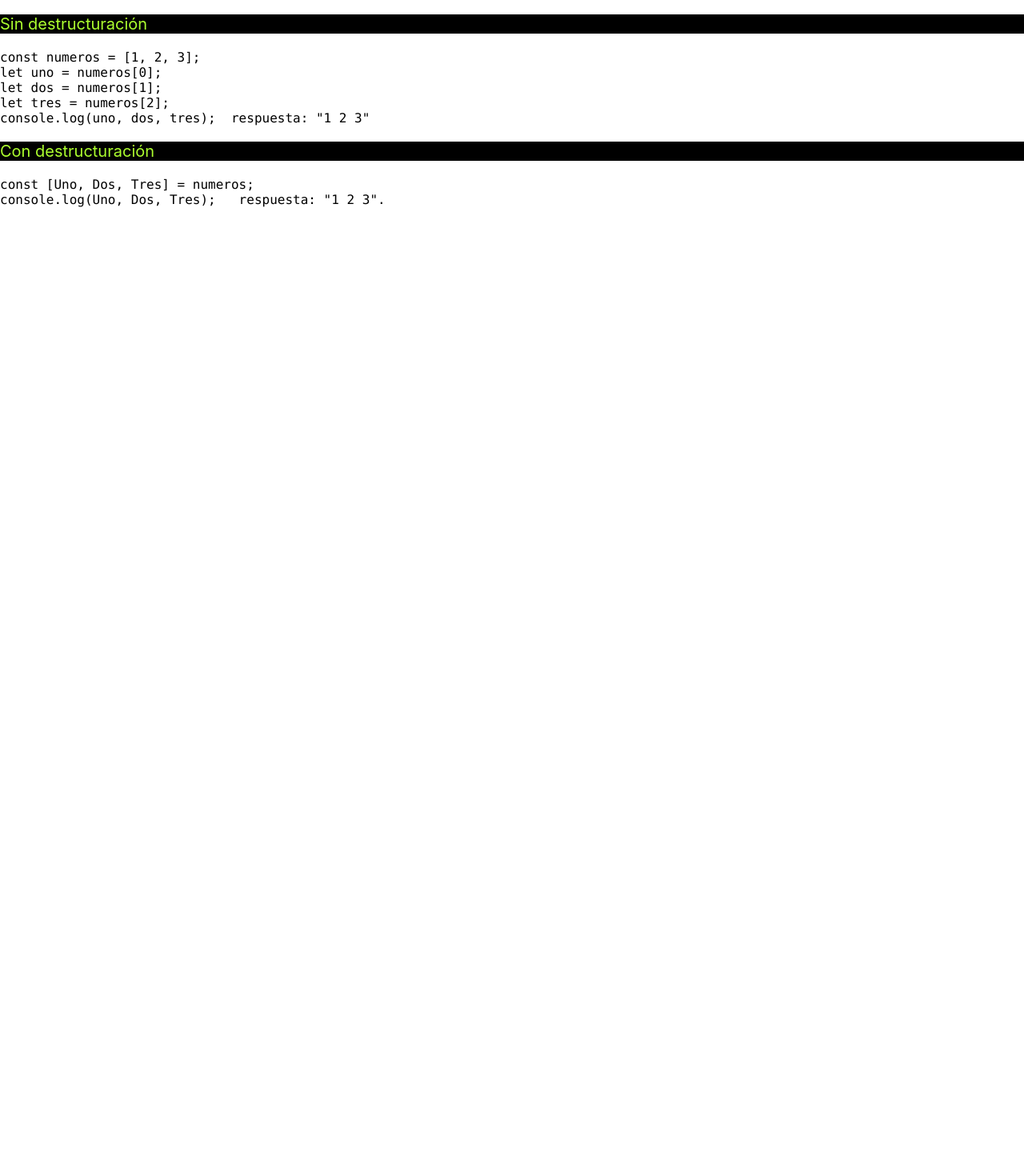
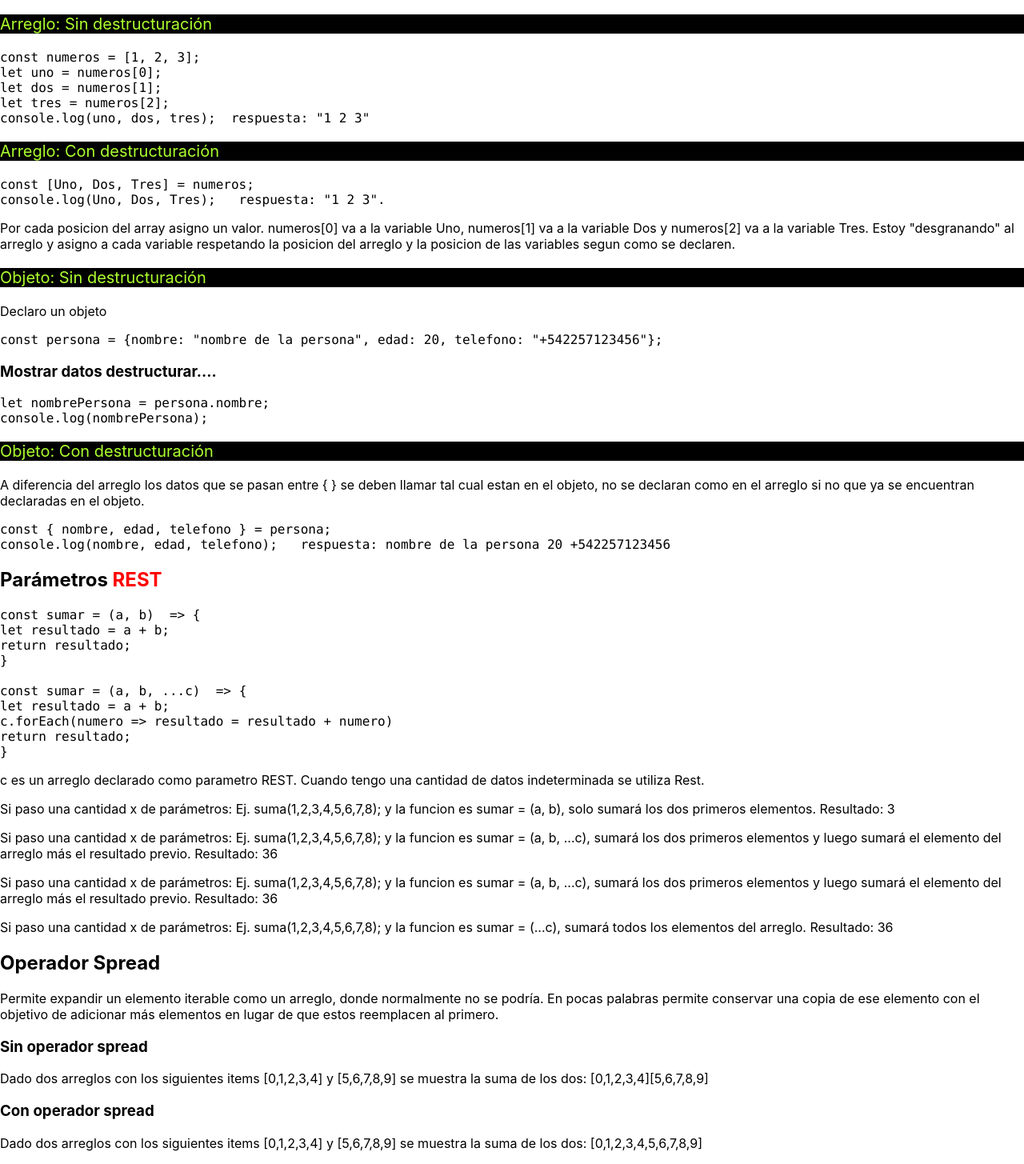
Before and after one commit to patricioprietogaray/numen2023, a React (Create React App) app: page / in a window 1280 px wide. Shown: the part 173-1628 px from the top of the page at 80% size. Before the commit the page ends 800 px from the top, so only its background shows below. Built offline with nearby package versions, Linux system fonts and the light colour scheme.

Commit message:
spread operator

```diff
--- a/src/App.js
+++ b/src/App.js
@@ -13,6 +13,66 @@ function App() {
   const [Uno, Dos, Tres] = numeros;
   console.log(Uno, Dos, Tres);
 
+  /// destructuracion con un objeto
+  const persona = {
+    nombre: "nombre de la persona",
+    edad: 20,
+    telefono: "+542257123456"
+  };
+
+  let nombrePersona = persona.nombre;
+  console.log(nombrePersona);
+
+  const { nombre, edad, telefono } = persona;
+  console.log(nombre, edad, telefono);
+
+  const sumar = (a, b, ...c) => {
+    let resultado = a + b;
+    console.log("a: "+a);
+    console.log("b: " + b);
+    console.log("...c: " + c);
+
+    // c es un arreglo declarado como parametro REST
+    c.forEach(numero => resultado = resultado + numero)
+
+    return resultado;
+  }
+
+  const sumar2 = (a, b) => {
+    let resultado = a + b;
+
+    return resultado;
+  }
+
+  const sumar3 = (...c) => {
+    let resultado = 0;
+
+    // c es un arreglo declarado como parametro REST
+    c.forEach(numero => resultado = resultado + numero)
+
+    return resultado;
+  }
+
+  const sumar4 = (a, b, ...c) => {
+    let resultado = a + b;
+
+    // c es un arreglo declarado como parametro REST
+    for (let i = 0; i < c.length; i++) {
+      let numero = c[i];
+      resultado = resultado + numero;
+    }
+    return resultado;
+  }
+
+  const array1 = [0, 1, 2, 3, 4];
+  const array2 = [5, 6, 7, 8, 9];
+  const array3 = [array1, array2];
+  const array4 = [...array1, ...array2];
+  console.log(array1);
+  console.log(array2);
+  console.log(array3);
+  console.log(array4);
+
   return (
     <>
       <h1>Clase 19 - React 03</h1>
@@ -21,7 +81,7 @@ function App() {
         en sus posiciones a modo de poder acceder a sus propiedades sin tener que acceder
         por medio de la notacion de punto o <span style={{color: "red"}}>dotwalking</span>.
       </p>
-      <p style={{fontSize:"20px", color:"greenyellow", backgroundColor:"black"}}>Sin destructuración</p>
+      <p style={{fontSize:"20px", color:"greenyellow", backgroundColor:"black"}}>Arreglo: Sin destructuración</p>
       <pre>
         <code>
           const numeros = [1, 2, 3]; <br />
@@ -33,14 +93,94 @@ function App() {
         </code>
       </pre>
 
-      <p style={{fontSize:"20px", color:"greenyellow", backgroundColor:"black"}}>Con destructuración</p>
+      <p style={{fontSize:"20px", color:"greenyellow", backgroundColor:"black"}}>Arreglo: Con destructuración</p>
       <pre>
         <code>
           const [Uno, Dos, Tres] = numeros; <br />
           console.log(Uno, Dos, Tres);   respuesta: "1 2 3".
         </code>
       </pre>
+      <p>Por cada posicion del array asigno un valor. numeros[0] va a la variable Uno, numeros[1]
+        va a la variable Dos y numeros[2] va a la variable Tres. Estoy "desgranando" al arreglo y asigno a
+        cada variable respetando la posicion del arreglo y la posicion de las variables segun como
+        se declaren. </p>
 
+      <p style={{fontSize:"20px", color:"greenyellow", backgroundColor:"black"}}>Objeto: Sin destructuración</p>
+      <p>Declaro un objeto</p>
+      <pre>
+        <code>
+          const persona = {'{'}
+            nombre: "nombre de la persona",
+            edad: 20,
+            telefono: "+542257123456"
+          {'};'}
+        </code>
+      </pre>
+      <h3>Mostrar datos destructurar....</h3>
+      <pre>
+        <code>
+          let nombrePersona = persona.nombre; <br />
+          console.log(nombrePersona);
+        </code>
+      </pre>
+      <p style={{fontSize:"20px", color:"greenyellow", backgroundColor:"black"}}>Objeto: Con destructuración</p>
+      <p>A diferencia del arreglo los datos que se pasan entre {'{ }'} se deben llamar tal cual estan en
+        el objeto, no se declaran como en el arreglo si no que ya se encuentran declaradas en el objeto.</p>
+      <pre>
+        <code>
+          const {'{ nombre, edad, telefono }'} = persona; <br />
+            console.log(nombre, edad, telefono);   respuesta: nombre de la persona 20 +542257123456
+        </code>
+      </pre>
+
+      <h2>Parámetros <span style={{ color: "red" }}>REST</span></h2>
+      <pre>
+        <code>
+          const sumar = (a, b) {' => {'} <br />
+            let resultado = a + b; <br />
+            return resultado; <br />
+          {'}'} <br />
+          <br />
+          const sumar = (a, b, ...c) {' => {'} <br />
+            let resultado = a + b; <br />
+
+            c.forEach(numero {'=>'} resultado = resultado + numero) <br />
+
+            return resultado; <br />
+          {'}'} <br />
+        </code>
+      </pre>
+      <p>c es un arreglo declarado como parametro REST. Cuando tengo una cantidad de
+        datos indeterminada se utiliza Rest.
+      </p>
+      <p>
+        Si paso una cantidad x de parámetros: Ej. suma(1,2,3,4,5,6,7,8); y la funcion es sumar = (a, b),
+        solo sumará los dos primeros elementos. Resultado: {sumar2(1,2,3,4,5,6,7,8)}
+      </p>
+      <p>
+        Si paso una cantidad x de parámetros: Ej. suma(1,2,3,4,5,6,7,8); y la funcion es sumar = (a, b, ...c),
+        sumará los dos primeros elementos y luego sumará el elemento del arreglo más el resultado
+        previo. Resultado: {sumar(1, 2, 3, 4, 5, 6, 7, 8)}
+      </p>
+      <p>
+        Si paso una cantidad x de parámetros: Ej. suma(1,2,3,4,5,6,7,8); y la funcion es sumar = (a, b, ...c),
+        sumará los dos primeros elementos y luego sumará el elemento del arreglo más el resultado
+        previo. Resultado: {sumar4(1, 2, 3, 4, 5, 6, 7, 8)}
+      </p>
+      <p>
+        Si paso una cantidad x de parámetros: Ej. suma(1,2,3,4,5,6,7,8); y la funcion es sumar = (...c),
+        sumará todos los elementos del arreglo. Resultado: {sumar3(1, 2, 3, 4, 5, 6, 7, 8)}
+      </p>
+
+      <h2>Operador Spread</h2>
+      <p>Permite expandir un elemento iterable como un arreglo, donde normalmente no se podría. En pocas
+        palabras permite conservar una copia de ese elemento con el objetivo de adicionar más elementos
+        en lugar de que estos reemplacen al primero.
+      </p>
+      <h3>Sin operador spread</h3>
+      <p>Dado dos arreglos con los siguientes items [0,1,2,3,4] y [5,6,7,8,9] se muestra la suma de los dos: [0,1,2,3,4][5,6,7,8,9]</p>
+      <h3>Con operador spread</h3>
+      <p>Dado dos arreglos con los siguientes items [0,1,2,3,4] y [5,6,7,8,9] se muestra la suma de los dos: [0,1,2,3,4,5,6,7,8,9]</p>
     </>
   );
 }
```
